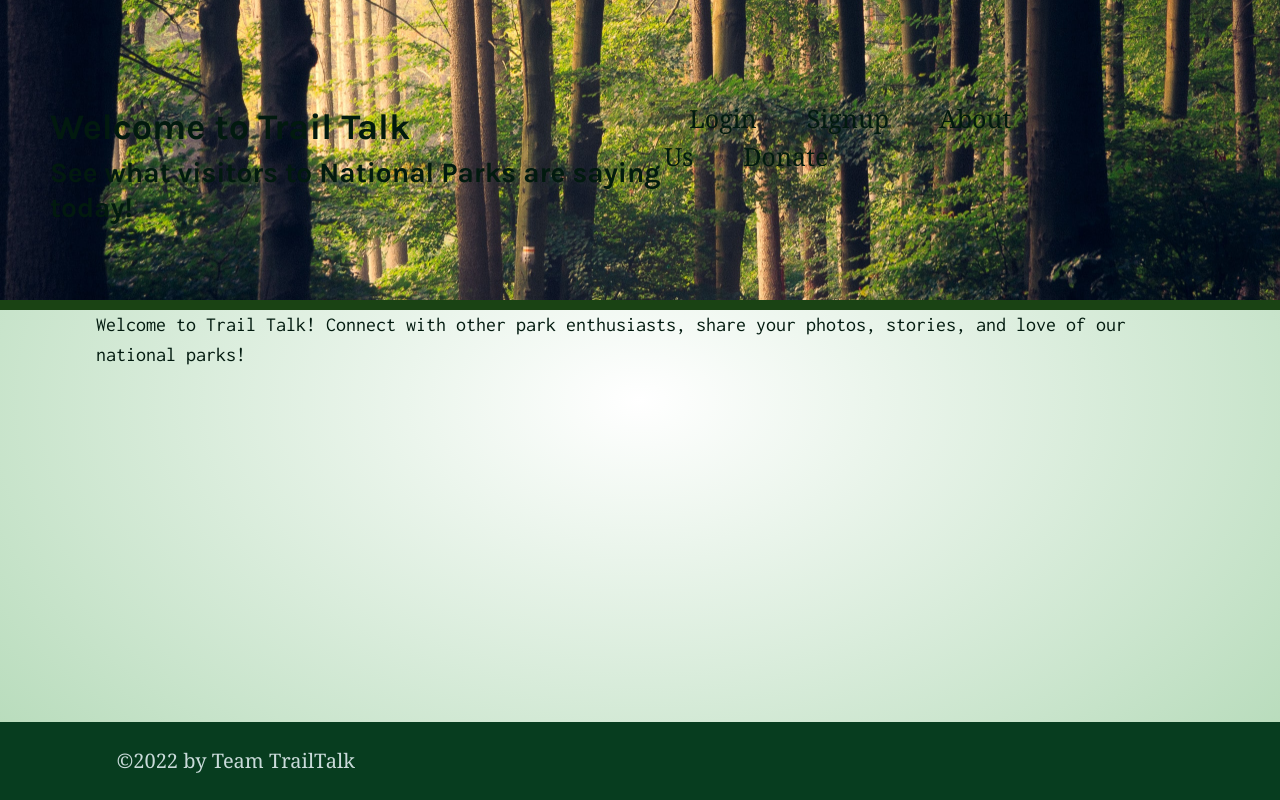
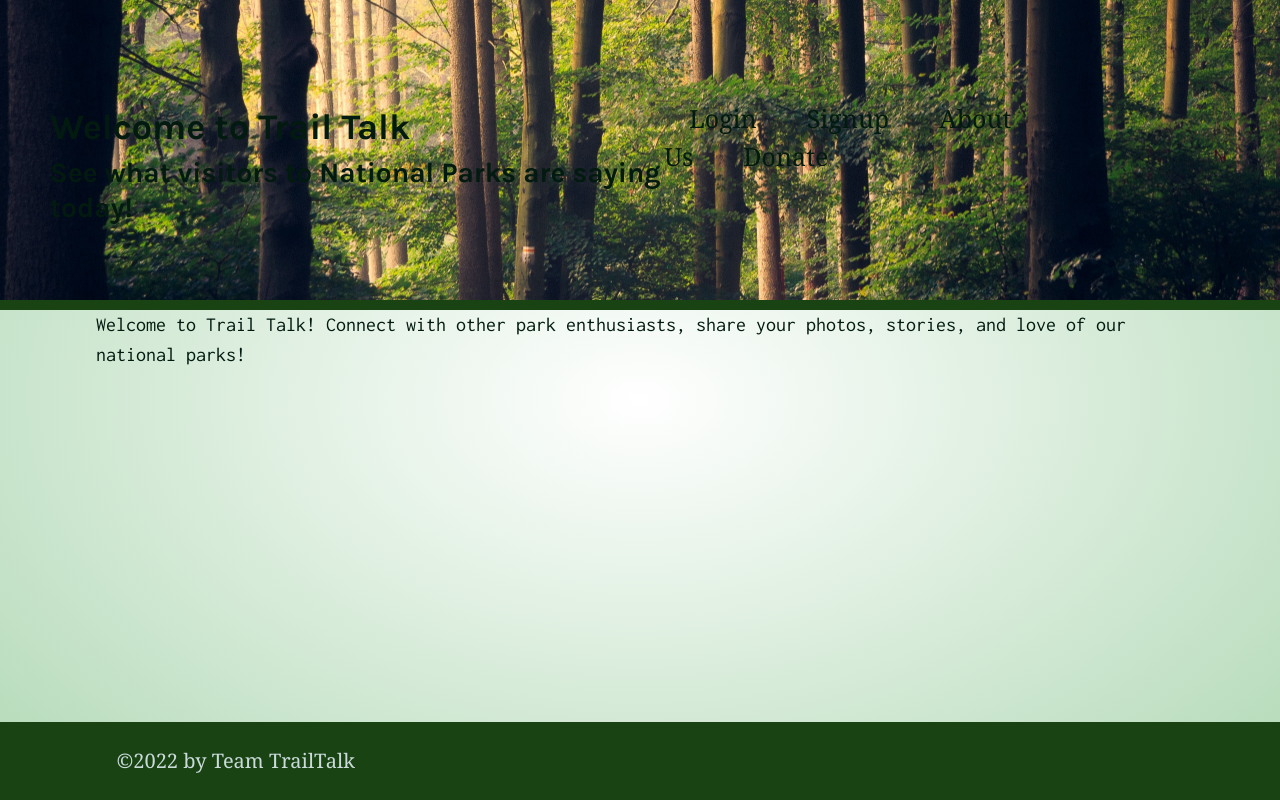
Before and after one commit to trm621/national-park-social-app, a React (Create React App) app in the folder client/: page /about-us in a window 1280 px wide. Built offline with nearby package versions, Linux system fonts and the light colour scheme.

Commit message:
color match

```diff
--- a/client/src/index.css
+++ b/client/src/index.css
@@ -51,7 +51,7 @@ body {
 }
 
 .footer {
-  background-color: #073d1f;
+  background-color: var(--secondary);
   color:#cadbda;
   font-family:Georgia, 'Times New Roman', Times, serif
 }
```
